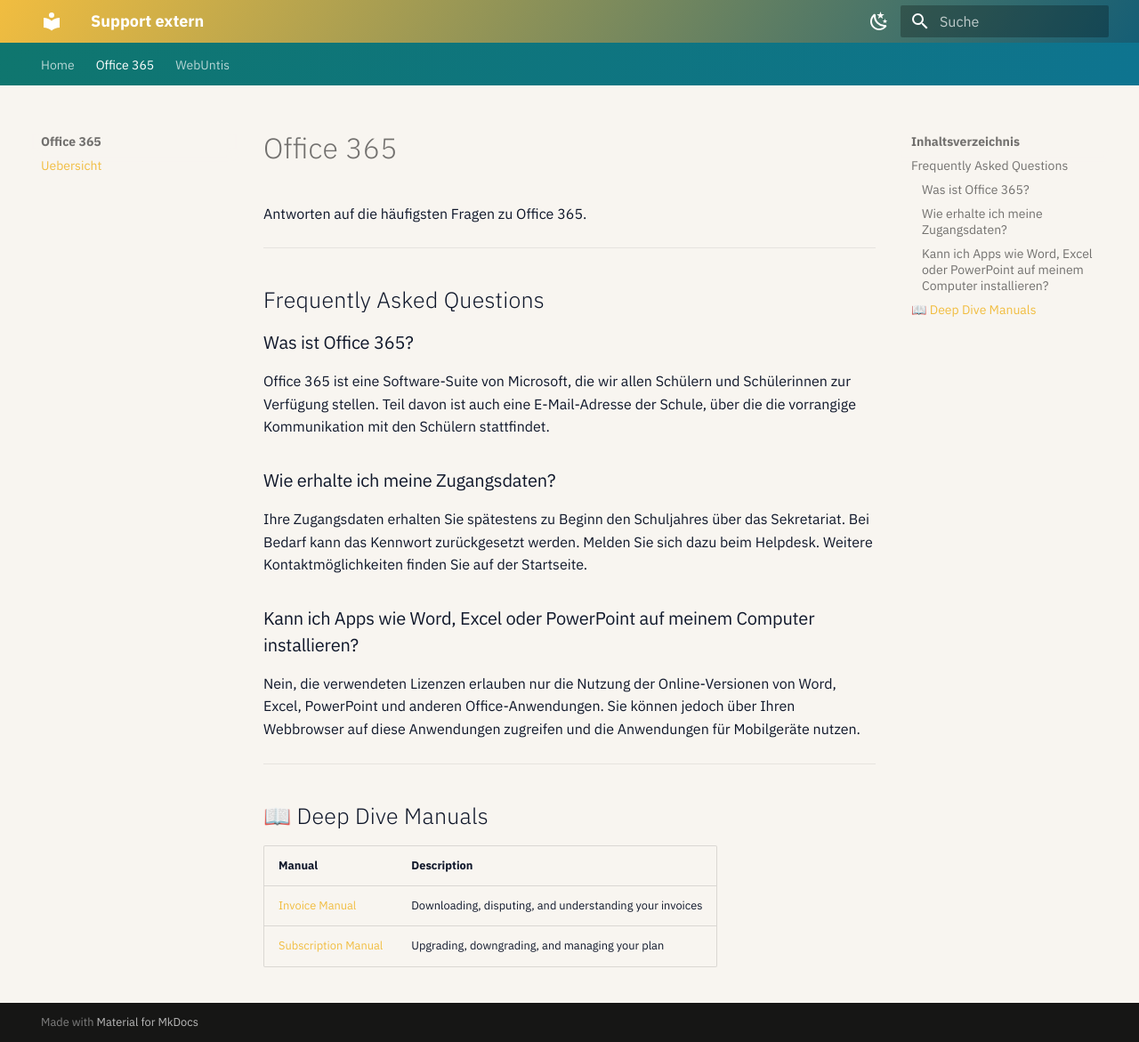
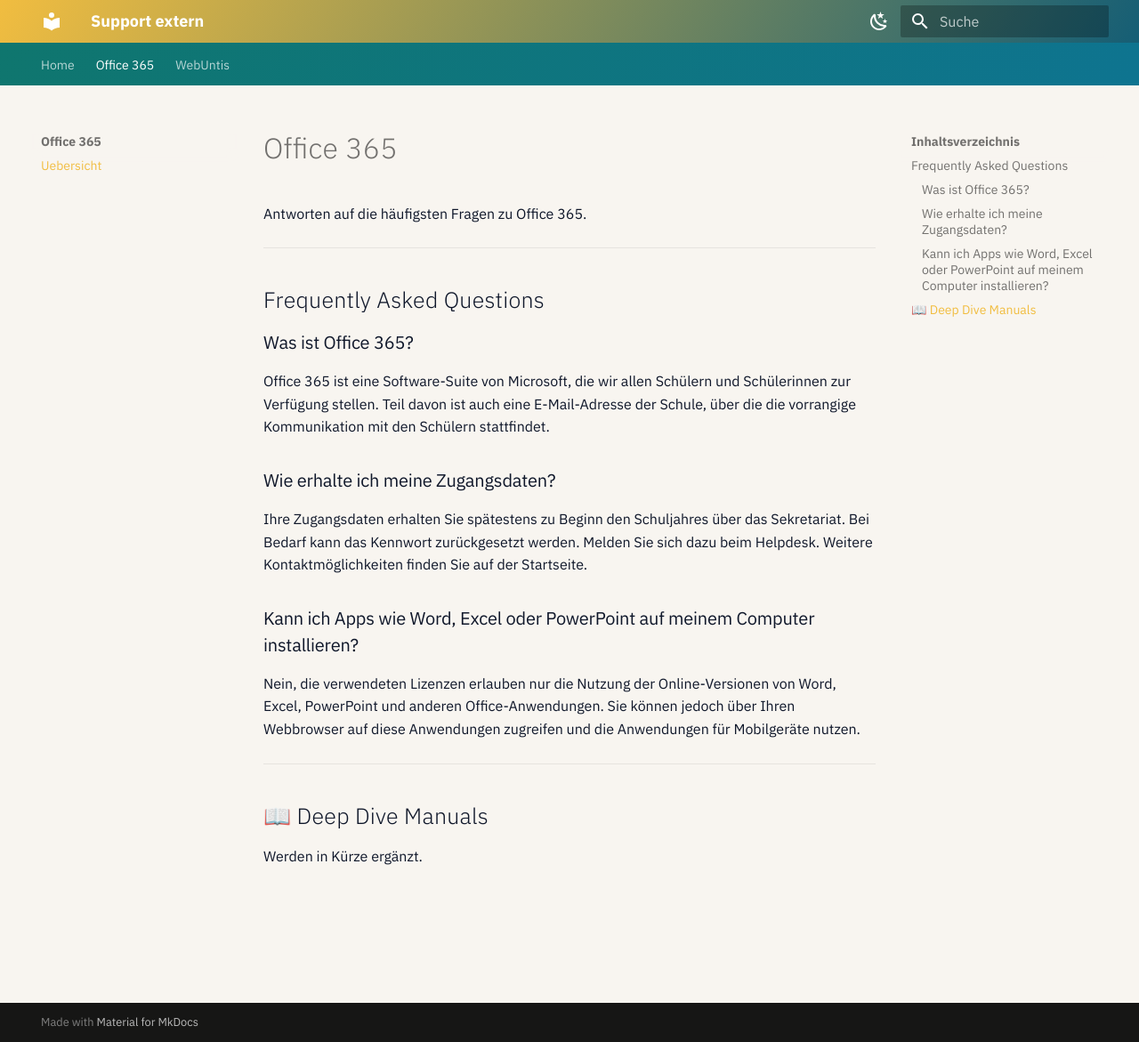
Before and after one commit to Paedagogium-Schwerin/paedagogium-schwerin.github.io, an MkDocs documentation site: the page built from docs/office365/index.md, in a window 1280 px wide and 1171 px high. Shown: the whole window at 89% size. Built offline with MkDocs 1.6.1 and Material for MkDocs 9.7.7, drawn with Linux system fonts in a browser that asks for light colours.

Commit message:
Add initial content for iPads and update Office 365 manuals section

```diff
--- a/docs/office365/index.md
+++ b/docs/office365/index.md
@@ -20,10 +20,6 @@ Nein, die verwendeten Lizenzen erlauben nur die Nutzung der Online-Versionen von
 
 
 ---
-
 ## 📖 Deep Dive Manuals
 
-| Manual | Description |
-|--------|-------------|
-| [Invoice Manual](invoices-manual.md) | Downloading, disputing, and understanding your invoices |
-| [Subscription Manual](subscriptions-manual.md) | Upgrading, downgrading, and managing your plan |
+Werden in Kürze ergänzt.
```
Also changed, not shown: docs/iPads/index.md (added, +3 -0 lines).
